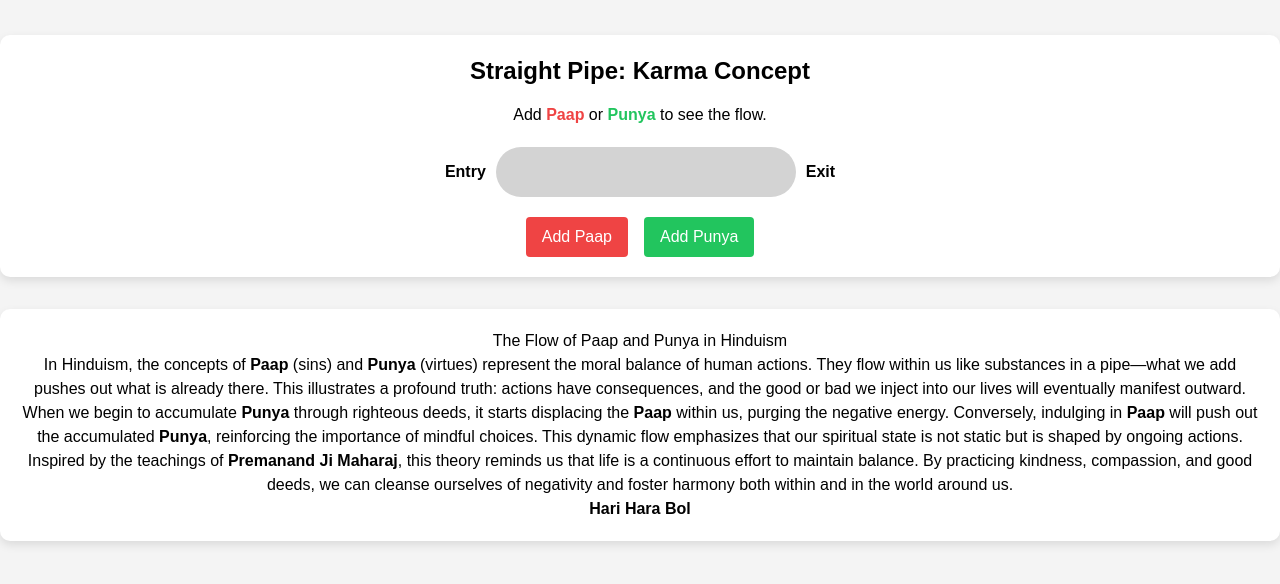
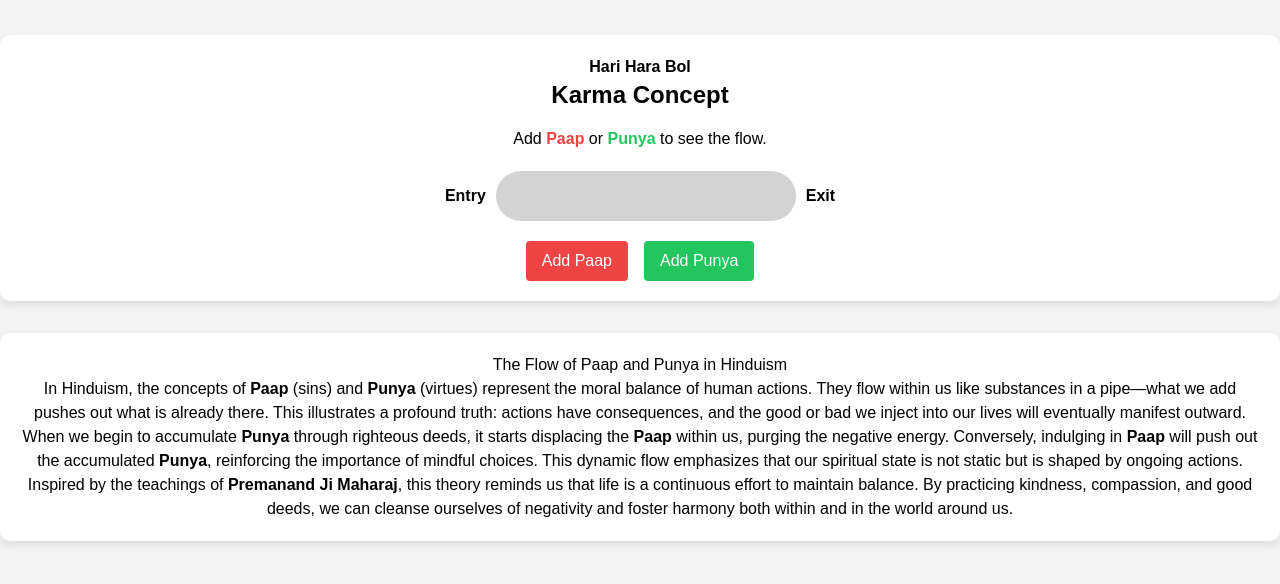
Before and after one commit to TheTorjanCaptain/PunyaPaap, a plain HTML site: page index.html in a window 1280 px wide. Shown: the part 112-696 px from the top of the page. Drawn offline with nearby package versions, Linux system fonts and the light colour scheme.

Commit message:
Update index.html

```diff
--- a/index.html
+++ b/index.html
@@ -3,7 +3,7 @@
 <head>
     <meta charset="UTF-8">
     <meta name="viewport" content="width=device-width, initial-scale=1.0">
-    <title>Straight Pipe Karma Concept</title>
+    <title>Karma Concept</title>
     <script src="https://cdn.tailwindcss.com"></script>
     <style>
         body {
@@ -73,7 +73,8 @@
 </head>
 <body>
     <div class="container">
-        <h1 class="text-2xl font-bold mb-4">Straight Pipe: Karma Concept</h1>
+        <p class="footer"><b>Hari Hara Bol</b></p>
+        <h1 class="text-2xl font-bold mb-4">Karma Concept</h1>
         <p>Add <span class="text-red-500 font-bold">Paap</span> or <span class="text-green-500 font-bold">Punya</span> to see the flow.</p>
 
         <div class="pipe-container">
@@ -99,7 +100,6 @@
         <p class="description">
             Inspired by the teachings of <b>Premanand Ji Maharaj</b>, this theory reminds us that life is a continuous effort to maintain balance. By practicing kindness, compassion, and good deeds, we can cleanse ourselves of negativity and foster harmony both within and in the world around us.
         </p>
-        <p class="footer"><b>Hari Hara Bol</b></p>
     </div>
 
     <script>
```
